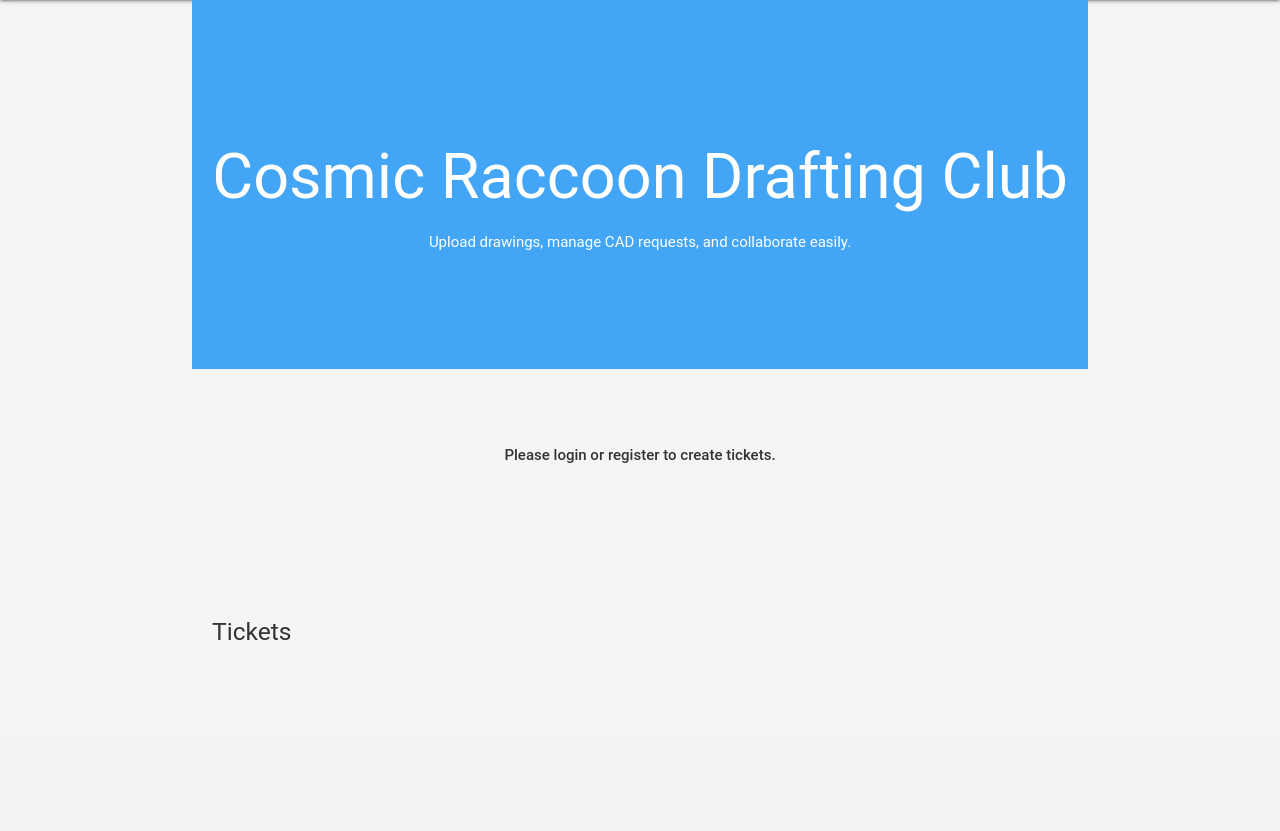
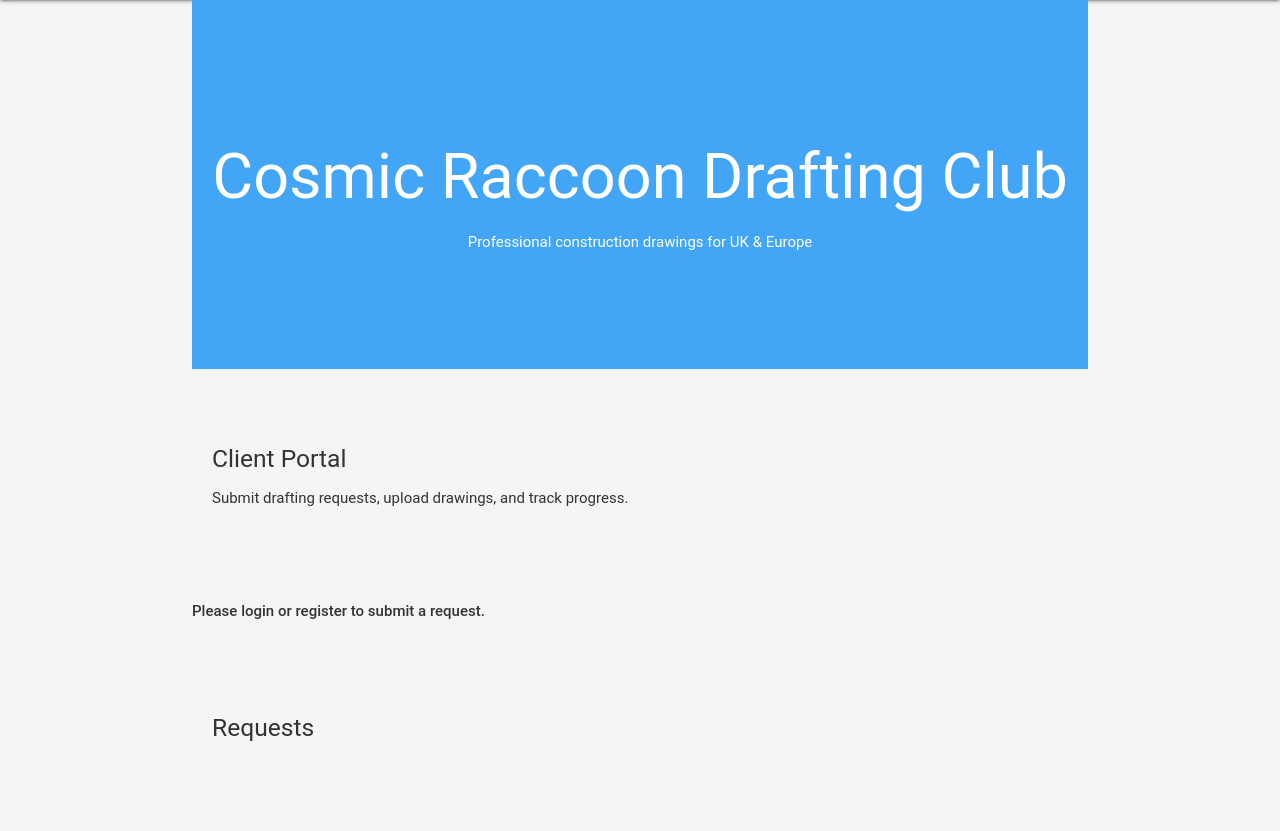
Before and after one commit to Robertas-Cyberattack/MP3, a Flask app: page / in a window 1280 px wide. Shown: the part 64-895 px from the top of the page. Before the commit the page ends 704 px from the top, so only its background shows below. Run offline with Flask 3, Linux system fonts and the light colour scheme; data that the repository does not hold is empty; some libraries are stand-ins or nearby versions.

Commit message:
Tickets changed according to the page layout.

```diff
--- a/templates/tickets.html
+++ b/templates/tickets.html
@@ -1,25 +1,32 @@
 {% extends "base.html" %}
 {% block content %}
 
-<!-- HERO -->
 <div class="hero">
   <h1>Cosmic Raccoon Drafting Club</h1>
-  <p>Upload drawings, manage CAD requests, and collaborate easily.</p>
+  <p>Professional construction drawings for UK & Europe</p>
 </div>
 
-<!-- ADD TICKET (LOGGED IN ONLY) -->
+<div class="section">
+  <h5>Client Portal</h5>
+  <p>
+    Submit drafting requests, upload drawings, and track progress.
+  </p>
+</div>
+
 {% if user %}
+<!-- ADD TICKET -->
 <div class="section">
-  <h5>Create New Ticket</h5>
+  <h5>Create New Request</h5>
+
   <form method="POST" action="{{ url_for('add_ticket') }}">
     <div class="input-field">
-      <input id="title" name="title" type="text" required>
-      <label for="title">Project title</label>
+      <input name="title" type="text" required>
+      <label>Project Title</label>
     </div>
 
     <div class="input-field">
-      <textarea id="description" name="description" class="materialize-textarea" required></textarea>
-      <label for="description">Description</label>
+      <textarea name="description" class="materialize-textarea" required></textarea>
+      <label>Project Description</label>
     </div>
 
     <div class="input-field">
@@ -31,19 +38,16 @@
       <label>Status</label>
     </div>
 
-    <button class="btn blue darken-2">Create Ticket</button>
+    <button class="btn blue darken-2">Submit Request</button>
   </form>
 </div>
 {% else %}
-<div class="section center">
-  <p><strong>Please login or register to create tickets.</strong></p>
-</div>
+<p><strong>Please login or register to submit a request.</strong></p>
 {% endif %}
 
-<!-- TICKETS LIST -->
+<!-- TICKETS -->
 <div class="section">
-  <h5>Tickets</h5>
-
+  <h5>Requests</h5>
   <div class="row">
     {% for ticket in tickets %}
     <div class="col s12 m6 l4">
@@ -52,13 +56,14 @@
           <span class="card-title">{{ ticket.title }}</span>
           <p>{{ ticket.description }}</p>
           <p><strong>Status:</strong> {{ ticket.status }}</p>
-          <p><small>By {{ ticket.author }}</small></p>
+          <small>By {{ ticket.author }}</small>
         </div>
 
         {% if user == ticket.author %}
         <div class="card-action">
-          <a href="{{ url_for('delete_ticket', ticket_id=ticket._id) }}"
-             class="red-text">Delete</a>
+          <a href="{{ url_for('delete_ticket', ticket_id=ticket._id) }}" class="red-text">
+            Delete
+          </a>
         </div>
         {% endif %}
       </div>
@@ -69,8 +74,7 @@
 
 <script>
 document.addEventListener('DOMContentLoaded', function() {
-  var elems = document.querySelectorAll('select');
-  M.FormSelect.init(elems);
+  M.FormSelect.init(document.querySelectorAll('select'));
 });
 </script>
 
```
